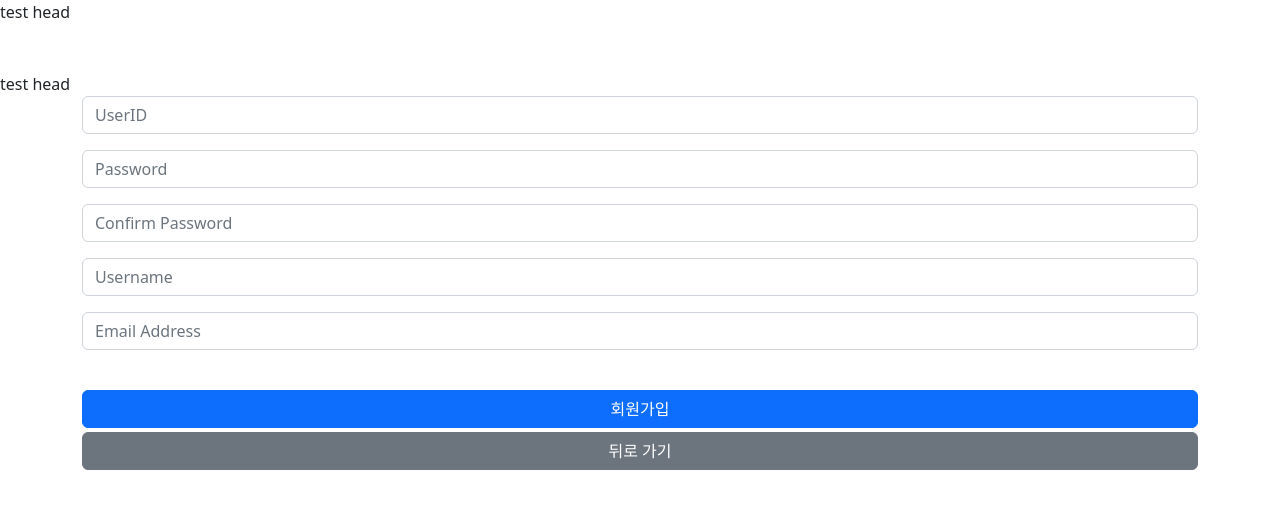
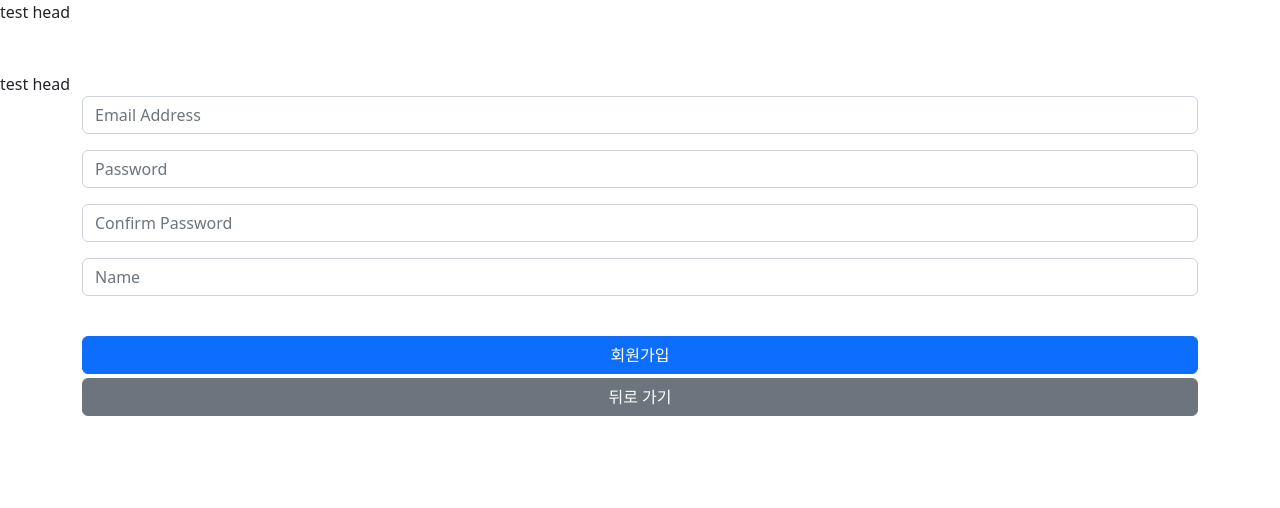
Before and after one commit to thatslifebro/Elice_Web_project1, a React (Create React App) app in the folder client/: page /register in a window 1280 px wide. Shown: the top 508 px of the page. Built offline with nearby package versions, Linux system fonts and the light colour scheme.

Commit message:
fix: 몇가지 잡다한 부분 수정

```diff
--- a/client/src/component/LoginForm.jsx
+++ b/client/src/component/LoginForm.jsx
@@ -1,23 +1,27 @@
 import React, { useState } from 'react';
 import { Button, Form, Row, Col, Container, Nav } from 'react-bootstrap';
-import { Link } from 'react-router-dom';
 
 function LoginForm() {
+  const admin = {
+    id: 'admin',
+    password: 1234,
+  };
   const [email, setEmail] = useState('');
   const [password, setPassword] = useState('');
+  const [isLogin, setIsLogin] = useState(false);
+  const [error, setError] = useState('');
 
   const validateEmail = (email) => {
-    const emailForm = /^[A-Za-z0-9_\.\-]+@[A-Za-z0-9\-]+\.[A-Za-z0-9\-]+/;
-    if (emailForm.test(email) == false) {
-      console.log('invalide Email Address');
+    if (email !== admin.id) {
+      setError('ID error');
       return false;
     }
     return true;
   };
 
   const validatePassword = (password, confirmPassword) => {
-    if (password !== confirmPassword) {
-      console.log('password is not confirmed');
+    if (password !== admin.password) {
+      setError('password error');
       return false;
     }
     return true;
@@ -25,12 +29,16 @@ function LoginForm() {
 
   const validateForm = (form) => {
     validateEmail(form.email);
-    validatePassword(form.password, form.confirmPassword);
+    validatePassword(form.password);
   };
 
   const handleSubmit = () => {
     const formData = { email, password };
     const inputStatus = validateForm(formData);
+    if (!inputStatus) {
+      alert(error);
+    }
+    setIsLogin(true);
   };
 
   return (
@@ -43,7 +51,12 @@ function LoginForm() {
             controlId="formPlaintextPassword"
           >
             <Col sm>
-              <Form.Control type="password" placeholder="UserID" />
+              <Form.Control
+                type="id"
+                placeholder="UserID"
+                value={email}
+                onChange={(e) => setEmail(e.target.value)}
+              />
             </Col>
           </Form.Group>
 
@@ -53,20 +66,26 @@ function LoginForm() {
             controlId="formPlaintextPassword"
           >
             <Col sm>
-              <Form.Control type="password" placeholder="Password" />
+              <Form.Control
+                type="password"
+                placeholder="Password"
+                value={password}
+                onChange={(e) => setPassword(e.target.value)}
+              />
             </Col>
           </Form.Group>
           <br />
 
           <div className="d-grid gap-1">
-            <Button variant="primary" type="submit">
-              Sign In
+            <Button variant="primary" type="submit" onClick={handleSubmit}>
+              로그인
             </Button>
             <Button variant="secondary" type="submit">
               <Nav.Link href="/register">회원 가입하기</Nav.Link>
             </Button>
           </div>
         </Form>
+        {isLogin && <h2>Login Success</h2>}
       </Container>
     </div>
   );
--- a/client/src/component/RegisterForm.jsx
+++ b/client/src/component/RegisterForm.jsx
@@ -58,13 +58,9 @@ function RegisterForm() {
     <div>
       <Container className="panel">
         <Form>
-          <Form.Group
-            as={Row}
-            className="mb-3"
-            controlId="formPlaintextPassword"
-          >
+          <Form.Group as={Row} className="mb-3" controlId="formBasicEmail">
             <Col sm>
-              <Form.Control type="password" placeholder="UserID" />
+              <Form.Control type="email" placeholder="Email Address" />
             </Col>
           </Form.Group>
 
@@ -88,21 +84,12 @@ function RegisterForm() {
             </Col>
           </Form.Group>
 
-          <Form.Group
-            as={Row}
-            className="mb-3"
-            controlId="formPlaintextPassword"
-          >
+          <Form.Group as={Row} className="mb-3" controlId="formPlaintextName">
             <Col sm>
-              <Form.Control type="password" placeholder="Username" />
+              <Form.Control type="name" placeholder="Name" />
             </Col>
           </Form.Group>
 
-          <Form.Group as={Row} className="mb-3" controlId="formBasicEmail">
-            <Col sm>
-              <Form.Control type="email" placeholder="Email Address" />
-            </Col>
-          </Form.Group>
           <br />
 
           <div className="d-grid gap-1">
```
